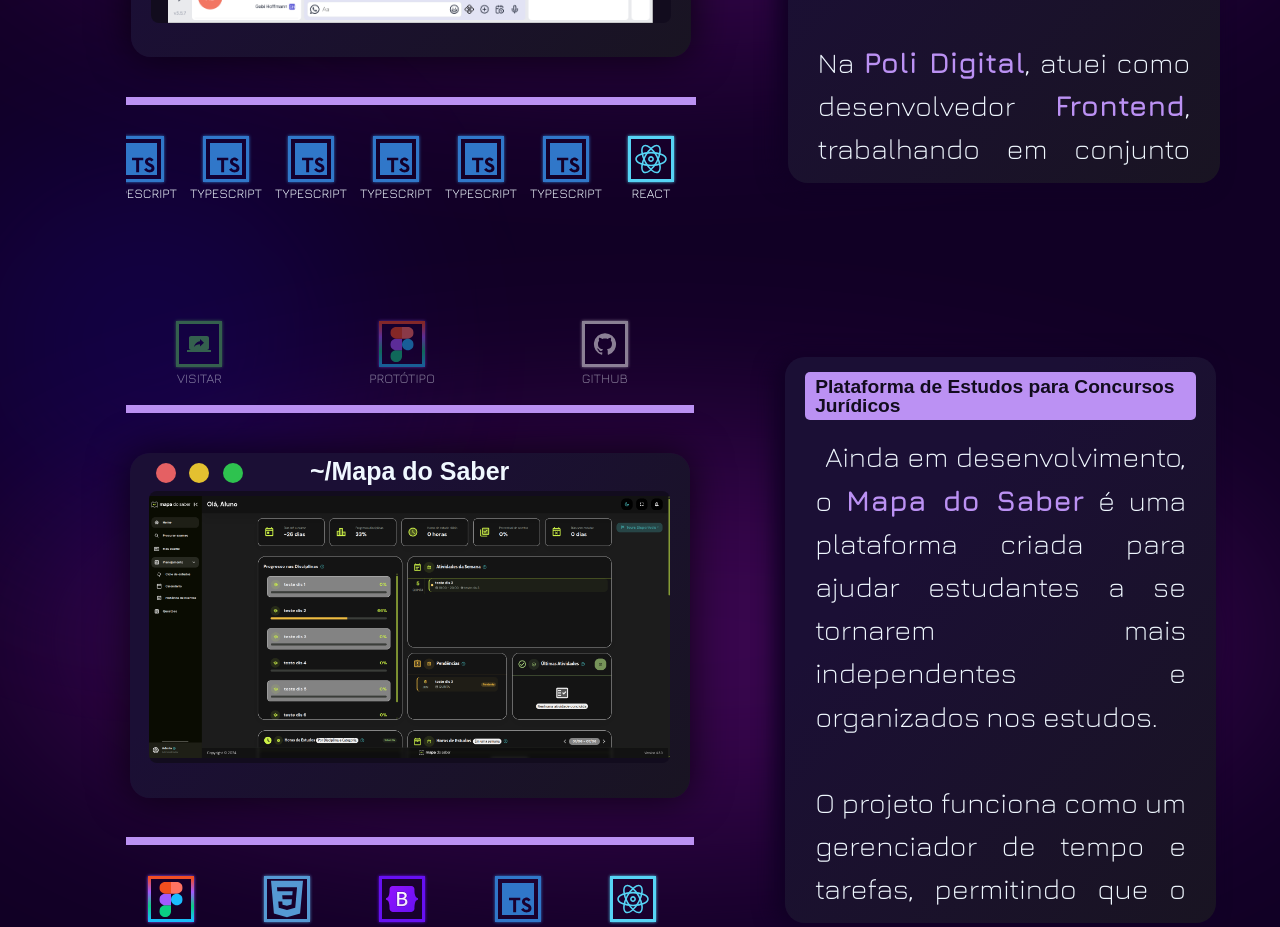
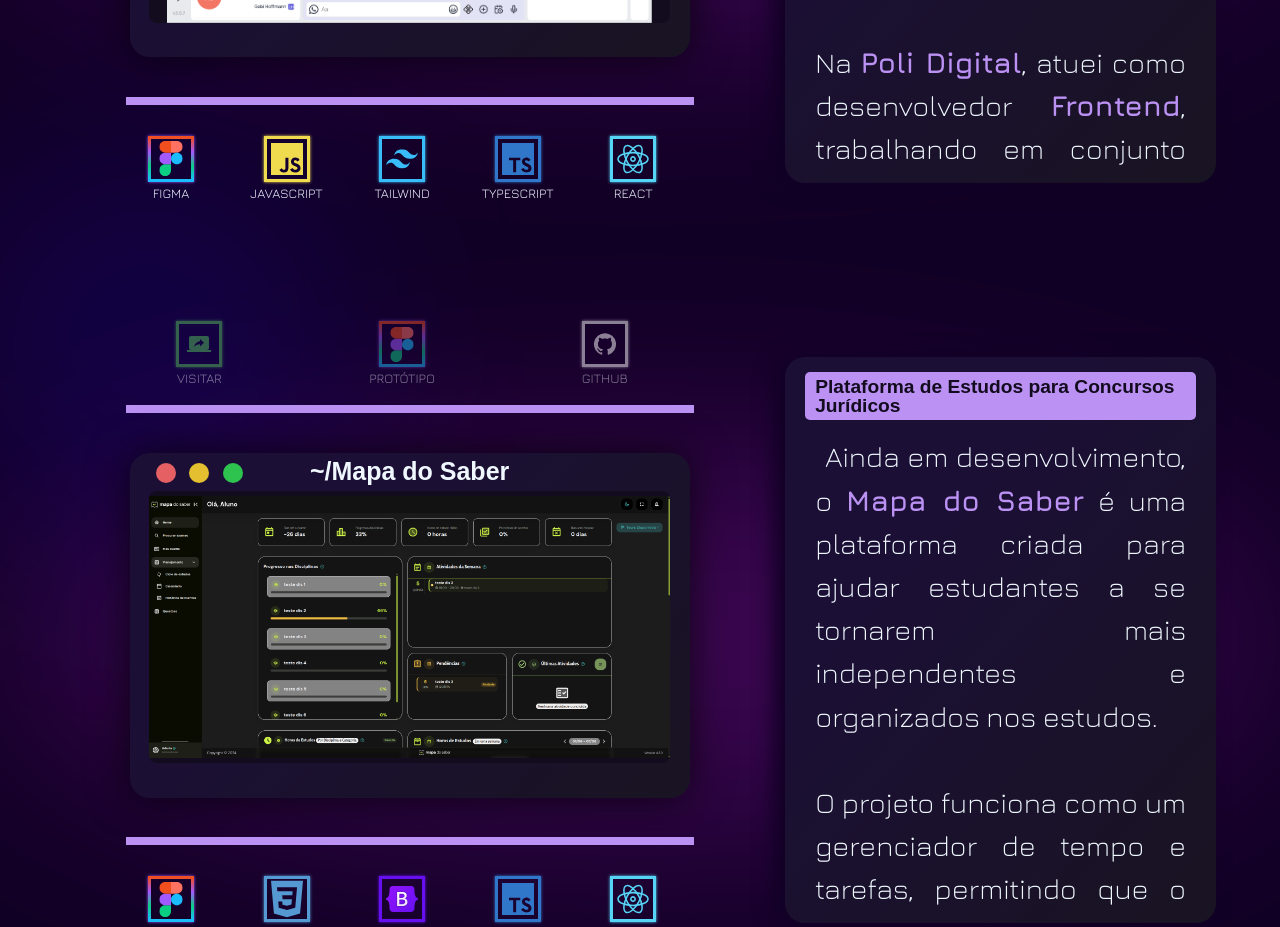
Before and after one commit to wallyrosa/wally_portfolio, a React (Create React App) app: page / in a window 1280 px wide. Shown: the part 2160-3087 px from the top of the page. Built offline with nearby package versions, Linux system fonts and the light colour scheme; a web font is replaced by a local one.

Commit message:
fix: removed test cards

```diff
--- a/src/assets/components/Content/contents/ContentProjects/projects.ts
+++ b/src/assets/components/Content/contents/ContentProjects/projects.ts
@@ -12,26 +12,6 @@ export const projects = [
       {
         name: 'react',
         icon: 'react',
-      },
-      {
-        name: 'typescript',
-        icon: 'typescript',
-      },
-      {
-        name: 'typescript',
-        icon: 'typescript',
-      },
-      {
-        name: 'typescript',
-        icon: 'typescript',
-      },
-      {
-        name: 'typescript',
-        icon: 'typescript',
-      },
-      {
-        name: 'typescript',
-        icon: 'typescript',
       },
       {
         name: 'typescript',
```
